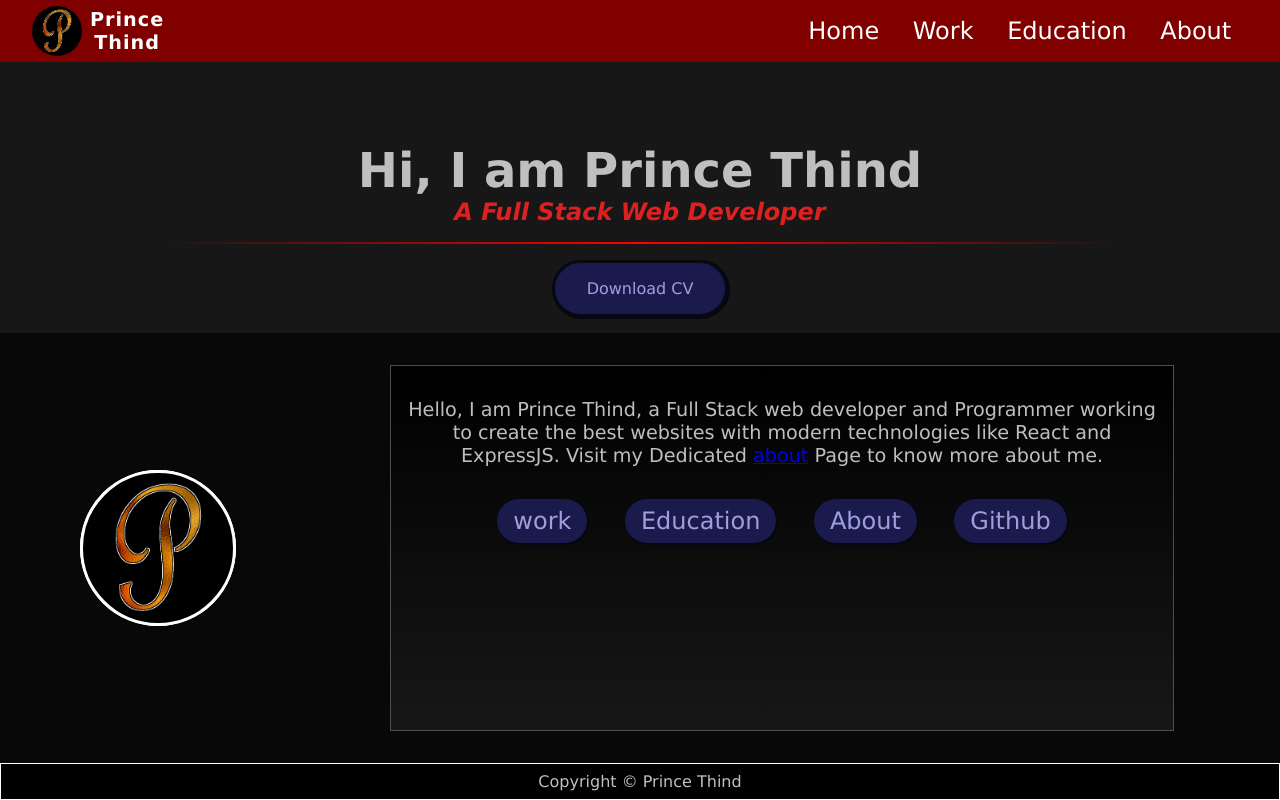
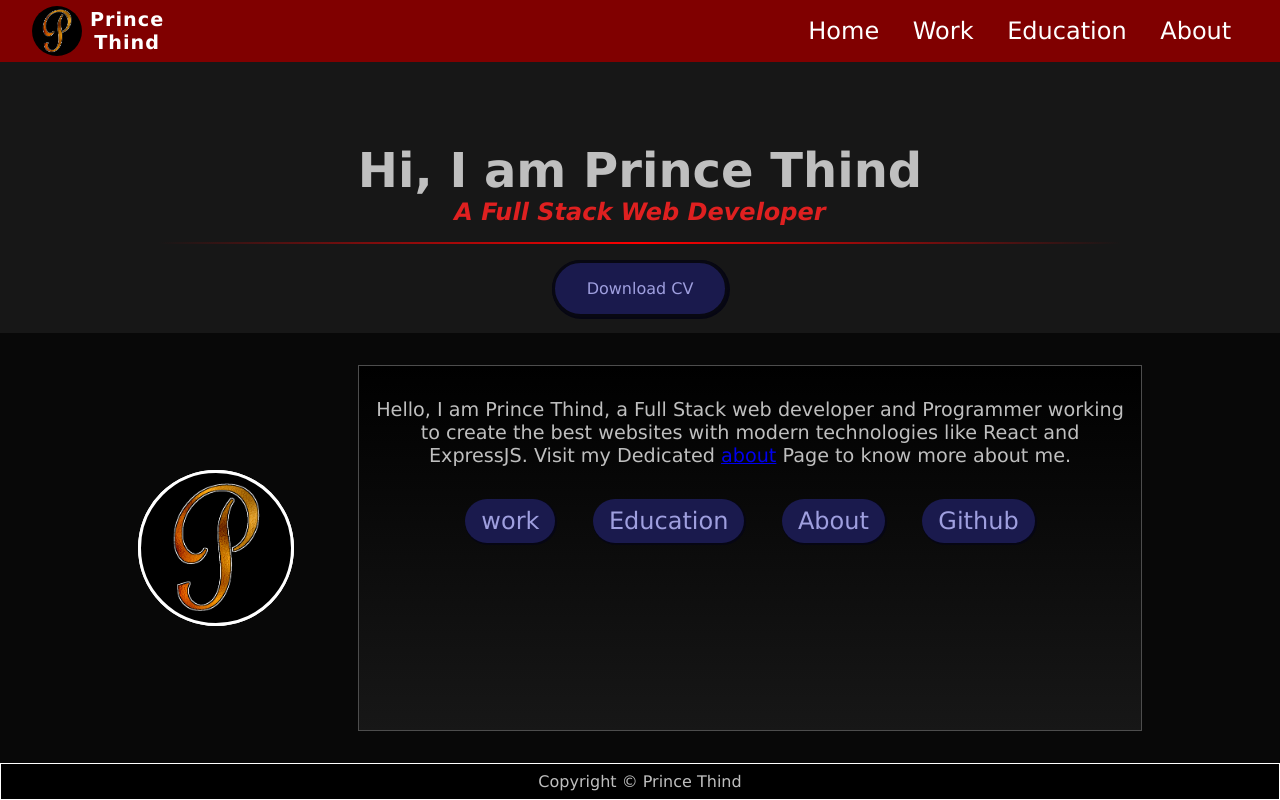
Before and after one commit to prince-thind/prince-thind.github.io, a Next.js app: page / in a window 1280 px wide. Built offline with nearby package versions, Linux system fonts and the light colour scheme.

Commit message:
update index page styles

```diff
--- a/styles/Home.module.scss
+++ b/styles/Home.module.scss
@@ -34,11 +34,13 @@
     background-color: variables.$blue_dk;
     width: max-content;
     margin: 1rem auto;
-    @include mixins.normalize-link($color: variables.$blue_lt, $hover:hsl(0, 100%, 15%));
+    @include mixins.normalize-link(
+      $color: variables.$blue_lt,
+      $hover: hsl(0, 100%, 15%)
+    );
     box-shadow: 1px 1px 0 1px hsl(240, 50%, 5%);
-    &:hover{
+    &:hover {
       background-color: hsl(240, 40%, 10%);
-
     }
   }
 }
@@ -47,7 +49,7 @@
   display: flex;
   justify-content: center;
   align-items: center;
-  gap: 10vw;
+  gap: 5vw;
   background-color: variables.$black_dk;
   flex: 1;
   padding: 0 5rem;
@@ -69,12 +71,17 @@
   border: 1px solid variables.$gray;
   align-self: stretch;
   max-width: 70%;
-  margin: 2rem auto;
+  margin: 2rem 0;
   font-size: 1.2rem;
   display: flex;
   flex-direction: column;
   box-sizing: border-box;
   padding-top: 2rem;
+
+  @media screen and (max-width: 1000px) {
+
+    margin: 2rem auto;
+  }
 
   ul {
     display: flex;
@@ -99,8 +106,7 @@
       &:hover {
         background-color: variables.$blue_dk;
         transform: scale(1.05);
-      background-color: hsl(240, 40%, 10%);
-
+        background-color: hsl(240, 40%, 10%);
       }
     }
   }
```
